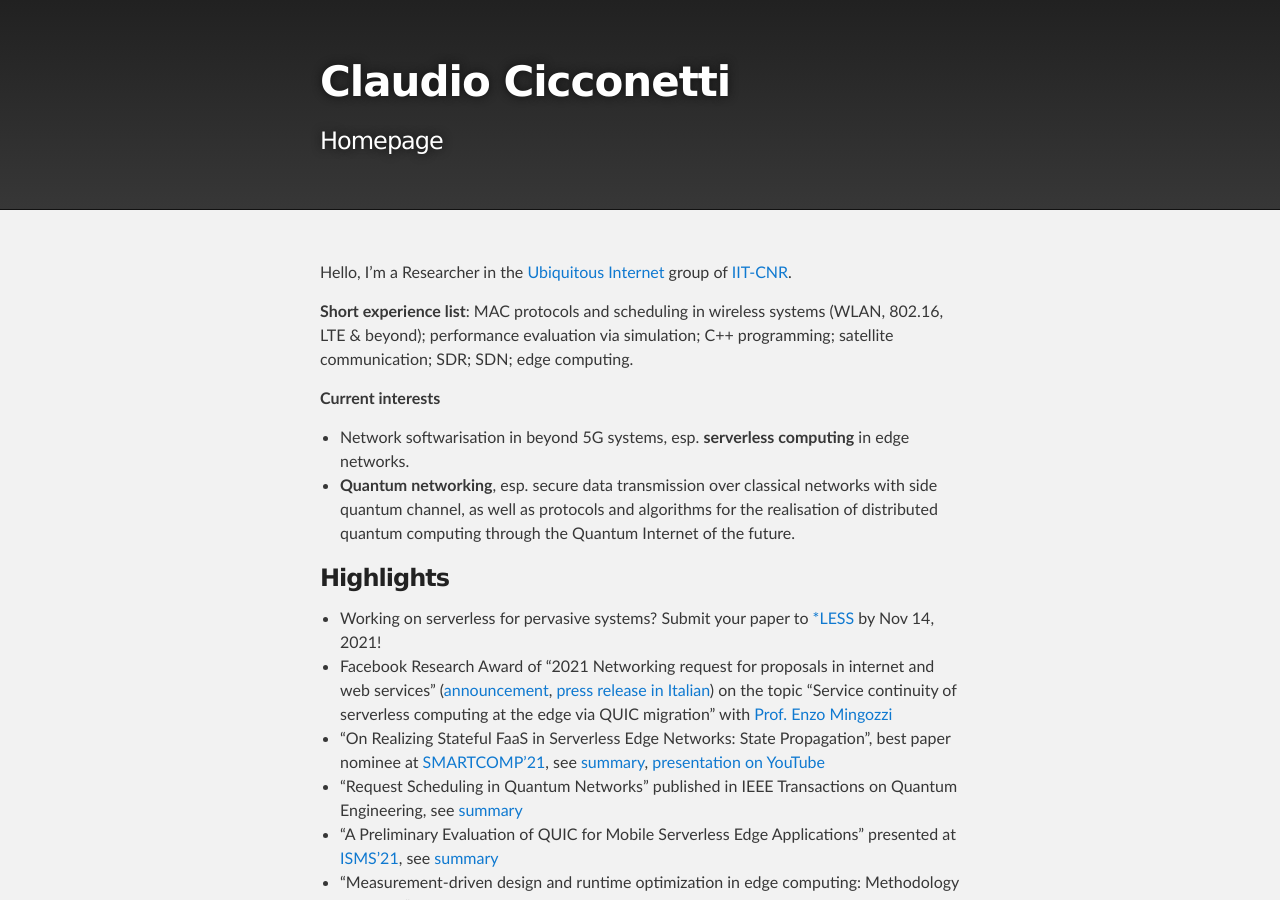
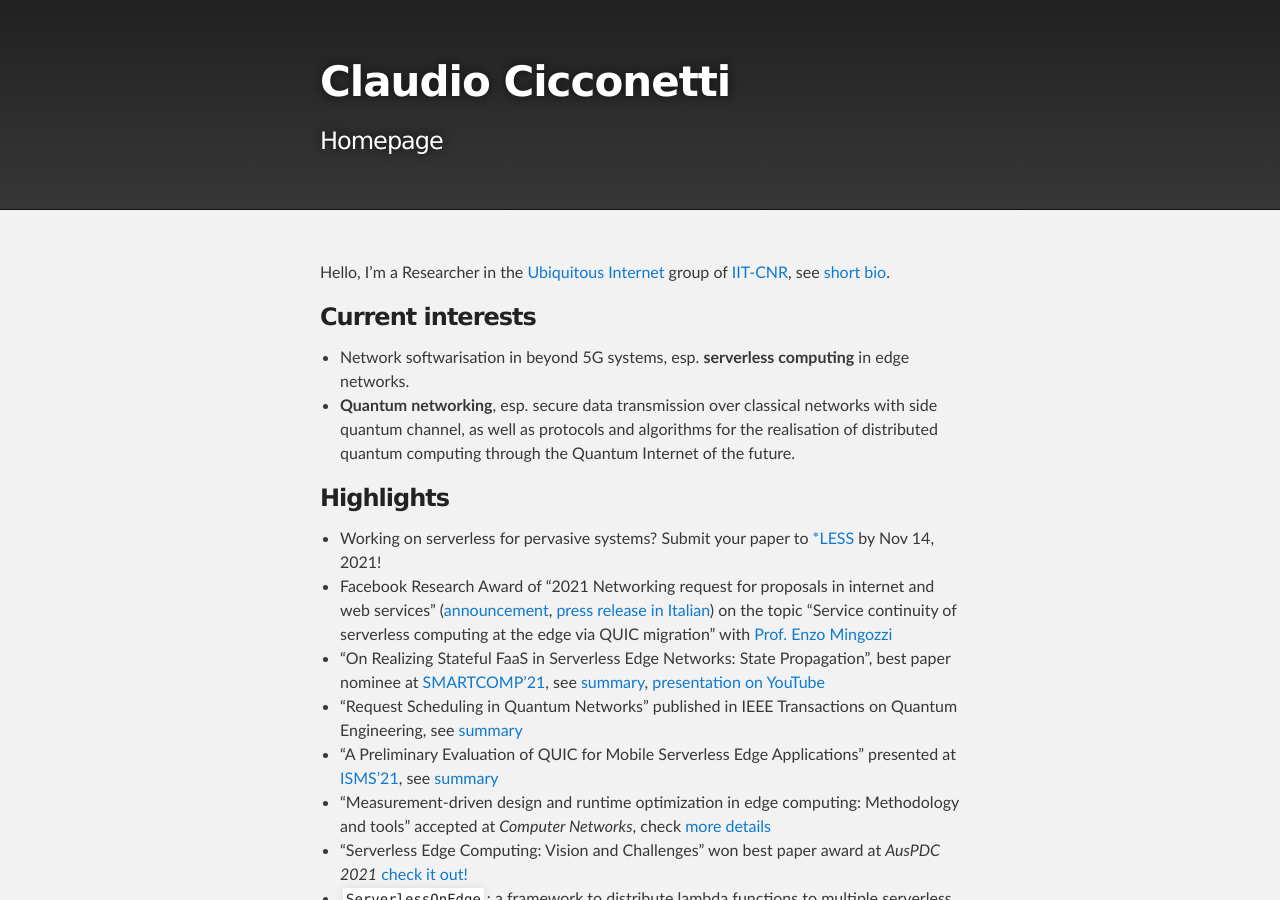
Before and after one commit to ccicconetti/ccicconetti.github.io, a Jekyll site: the page built from index.md, in a window 1280 px wide and 900 px high. Built offline with Jekyll 4.4.1, drawn with Linux system fonts in a browser that asks for light colours.

Commit message:
Minor rearrangement of landing page

```diff
--- a/index.md
+++ b/index.md
@@ -3,11 +3,9 @@ title: Claudio Cicconetti's website
 layout: default
 ---
 
-Hello, I'm a Researcher in the [Ubiquitous Internet](http://cnd.iit.cnr.it/) group of [IIT-CNR](http://www.iit.cnr.it/).
+Hello, I'm a Researcher in the [Ubiquitous Internet](https://ui.iit.cnr.it/en/) group of [IIT-CNR](http://www.iit.cnr.it/en/), see [short bio](bio.md).
 
-**Short experience list**: MAC protocols and scheduling in wireless systems (WLAN, 802.16, LTE & beyond); performance evaluation via simulation; C++ programming; satellite communication; SDR; SDN; edge computing.
-
-**Current interests**
+### Current interests
 
 - Network softwarisation in beyond 5G systems, esp. **serverless computing** in edge networks.
 - **Quantum networking**, esp. secure data transmission over classical networks with side quantum channel, as well as protocols and algorithms for the realisation of distributed quantum computing through the Quantum Internet of the future.
@@ -44,5 +42,3 @@ Research activities on serverless edge computing:
 
 Research activities on Quantum Internet:
 - [Request scheduling in quantum networks](tqe2021.md)
-
-[![](pictures/Dorabadge1.png)](https://sfdora.org/)
```
Also changed, not shown: bio.md (+2 -0 lines).
